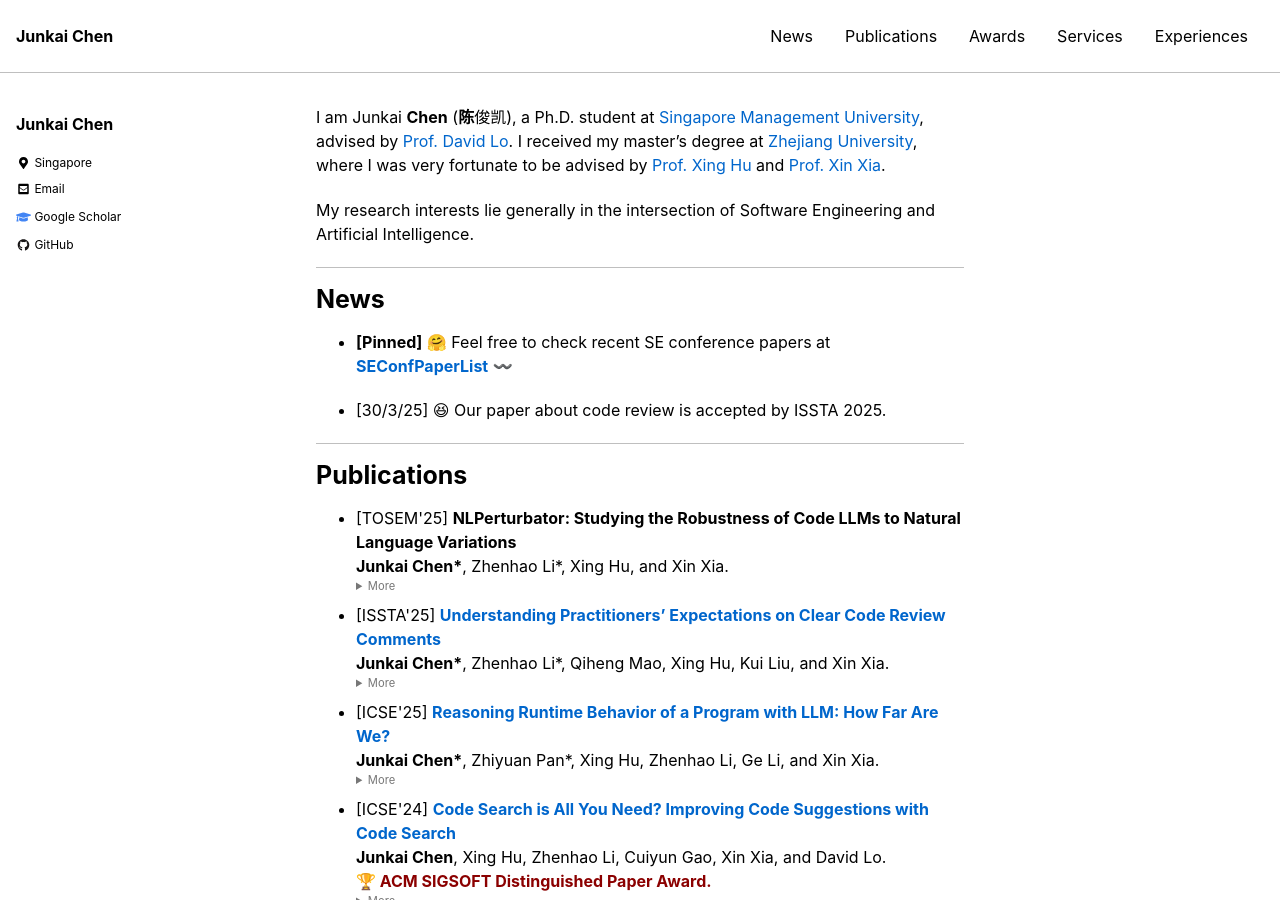
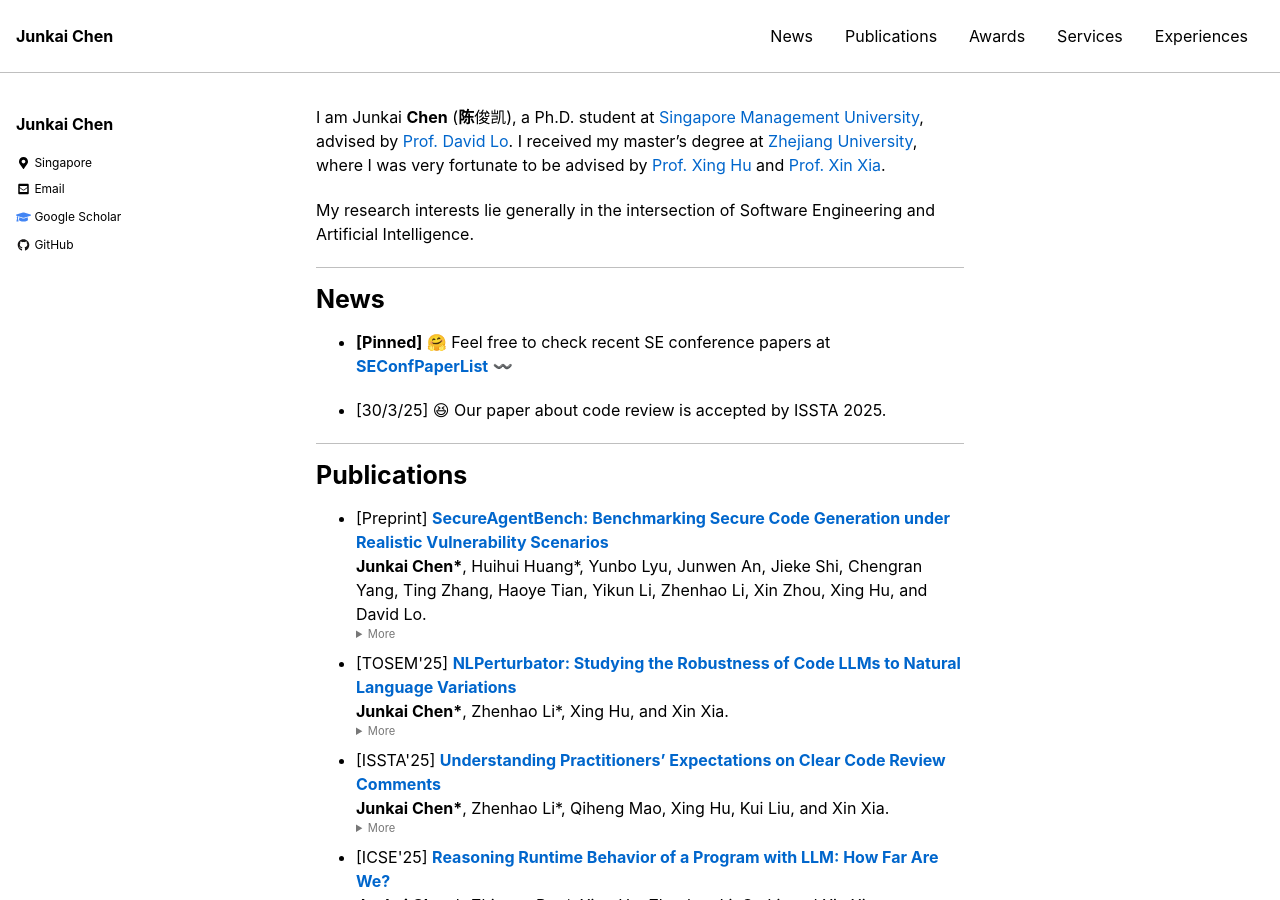
Before and after one commit to chen-junkai/chen-junkai.github.io, a Jekyll site: the page built from index.md, in a window 1280 px wide and 900 px high. Built offline with Jekyll 4.4.1, drawn with Linux system fonts in a browser that asks for light colours; nearby versions of some CDN libraries.

Commit message:
Update index.md

```diff
--- a/index.md
+++ b/index.md
@@ -22,16 +22,25 @@ My research interests lie generally in the intersection of Software Engineering
 # Publications
 <!-- Please refer to [Google Scholar](https://scholar.google.com/citations?user=vm05-t0AAAAJ&hl=zh-CN) for the full list. -->
 
-- [TOSEM\'25] **NLPerturbator: Studying the Robustness of Code LLMs to Natural Language Variations**\
+- [Preprint] [**SecureAgentBench: Benchmarking Secure Code Generation under Realistic Vulnerability Scenarios**](https://www.arxiv.org/abs/2509.22097)\
+**Junkai Chen\***, Huihui Huang\*, Yunbo Lyu, Junwen An, Jieke Shi, Chengran Yang, Ting Zhang, Haoye Tian, Yikun Li, Zhenhao Li, Xin Zhou, Xing Hu, and David Lo.
+  <details style="font-size: 0.7rem; color: #777;">
+    <summary>More</summary>
+    TLDR: First secure coding benchmark for vibe coding. <br/>
+    📄 <a href="https://www.arxiv.org/pdf/2509.22097" target="_blank">PDF</a>
+    | 💻 <a href="" target="_blank">Code: TBD</a>
+  </details>
+
+- [TOSEM\'25] [**NLPerturbator: Studying the Robustness of Code LLMs to Natural Language Variations**](https://dl.acm.org/doi/10.1145/3745764)\
 **Junkai Chen\***, Zhenhao Li\*, Xing Hu, and Xin Xia.
   <details style="font-size: 0.7rem; color: #777;">
     <summary>More</summary>
     TLDR: Test robustness of llms by perturbations. <br/>
-    📄 <a href="https://github.com/iCSawyer/NLPerturbator" target="_blank">PDF</a>
-    | 💻 <a href="https://dl.acm.org/doi/abs/10.1145/3745764" target="_blank">Code</a>
+    📄 <a href="https://dl.acm.org/doi/abs/10.1145/3745764" target="_blank">PDF</a>
+    | 💻 <a href="https://github.com/iCSawyer/NLPerturbator" target="_blank">Code</a>
   </details>
 
-- [ISSTA\'25] [**Understanding Practitioners’ Expectations on Clear Code Review Comments**](https://arxiv.org/pdf/2410.06515) \
+- [ISSTA\'25] [**Understanding Practitioners’ Expectations on Clear Code Review Comments**](https://dl.acm.org/doi/10.1145/3728931) \
 **Junkai Chen\***, Zhenhao Li\*, Qiheng Mao, Xing Hu, Kui Liu, and Xin Xia.
   <details style="font-size: 0.7rem; color: #777;">
     <summary>More</summary>
@@ -40,7 +49,7 @@ My research interests lie generally in the intersection of Software Engineering
     | 💻 <a href="https://github.com/iCSawyer/ClearCRC" target="_blank">Code</a>
   </details>
 
-- [ICSE\'25] [**Reasoning Runtime Behavior of a Program with LLM: How Far Are We?**](https://arxiv.org/pdf/2403.16437.pdf) \
+- [ICSE\'25] [**Reasoning Runtime Behavior of a Program with LLM: How Far Are We?**](https://dl.acm.org/doi/10.1109/ICSE55347.2025.00012) \
 **Junkai Chen\***, Zhiyuan Pan\*, Xing Hu, Zhenhao Li, Ge Li, and Xin Xia.\
   <details style="font-size: 0.7rem; color: #777;">
     <summary>More</summary>
@@ -50,7 +59,7 @@ My research interests lie generally in the intersection of Software Engineering
   </details>
 
 
-- [ICSE\'24] [**Code Search is All You Need? Improving Code Suggestions with Code Search**](https://ginolzh.github.io/papers/ICSE2024_Code_Suggestion.pdf) \
+- [ICSE\'24] [**Code Search is All You Need? Improving Code Suggestions with Code Search**](https://dl.acm.org/doi/10.1145/3597503.3639085) \
 **Junkai Chen**, Xing Hu, Zhenhao Li, Cuiyun Gao, Xin Xia, and David Lo.\
 <span style="color: darkred; font-weight: bold;">🏆 ACM SIGSOFT Distinguished Paper Award.</span>
   <details style="font-size: 0.7rem; color: #777;">
```
